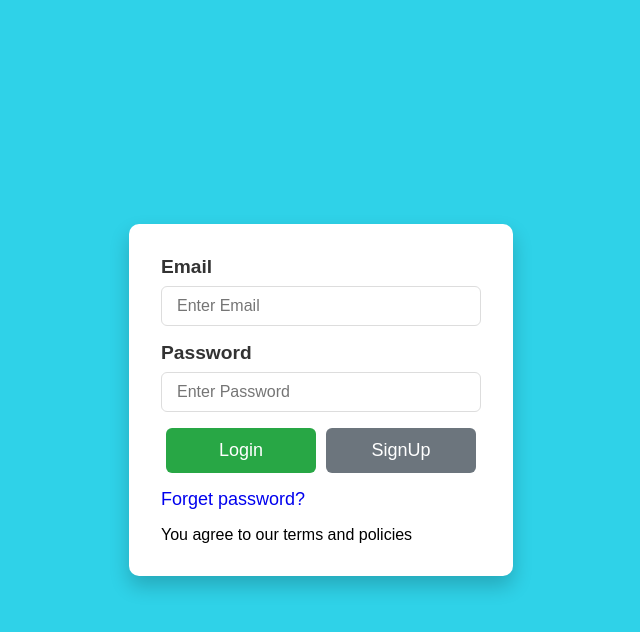
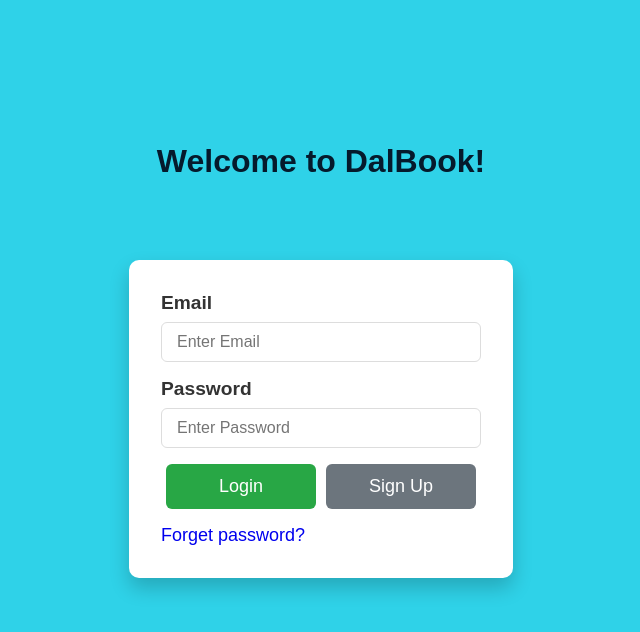
Before and after one commit to jacobismaeldomingo/DalBook, a React (Create React App) app in the folder frontend/: page /login in a window 1280 px wide. Shown: the top 632 px of the page, without its empty margins (319-959 px from the left). Built offline with nearby package versions, Linux system fonts and the light colour scheme.

Commit message:
feat: add Title on the Login page

```diff
--- a/frontend/src/components/authentication/Login.css
+++ b/frontend/src/components/authentication/Login.css
@@ -8,8 +8,13 @@
   background-color: #2fd2e8;
 }
 
+.app-title {
+  color: #051a2c;
+}
+
 .d-flex {
   display: flex;
+  flex-direction: column;
 }
 
 .vh-100 {
@@ -25,11 +30,11 @@
 }
 
 .bg-primary {
-  background-color: #2fd2e8 !important;
+  background-color: #2fd2e8;
 }
 
 .bg-white {
-  background-color: #ffffff !important;
+  background-color: #ffffff;
 }
 
 .w-25 {
@@ -54,6 +59,16 @@
 }
 
 .signup-form > div {
+  margin-bottom: 1rem;
+}
+
+.login-form {
+  display: flex;
+  flex-direction: column;
+}
+
+.email-form,
+.password-form {
   margin-bottom: 1rem;
 }
 
@@ -155,6 +170,7 @@
 
 .forget-password {
   font-size: large;
+  padding-top: 1rem;
 }
 
 .forget-password > a {
--- a/frontend/src/components/authentication/Login.js
+++ b/frontend/src/components/authentication/Login.js
@@ -96,10 +96,13 @@ function Login() {
   // }
 
   return (
-    <div className="d-flex vh-100 justify-content-center align-items-center bg-primary login-page">
+    <div className="d-flex vh-100 justify-content-center align-items-center login-page">
+      <div className="app-title">
+        <h1>Welcome to DalBook!</h1>
+      </div>
       <div className="p-3 bg-white w-25">
-        <form onSubmit={handleSubmit} className="signup-form">
-          <div>
+        <form onSubmit={handleSubmit} className="login-form">
+          <div className="email-form">
             <label htmlFor="email" className="label-name">
               Email
             </label>
@@ -113,7 +116,7 @@ function Login() {
             {errors.email && <p className="text-danger">{errors.email}</p>}
           </div>
 
-          <div>
+          <div className="password-form">
             <label htmlFor="password" className="label-name">
               Password
             </label>
@@ -141,14 +144,13 @@ function Login() {
                 location.pathname === "/signup" ? "btn-success" : "btn-default"
               } text-decoration-none`}
             >
-              SignUp
+              Sign Up
             </Link>
           </div>
 
           <div className="forget-password">
             <Link to="/forgotPassword">Forget password?</Link>
           </div>
-          <p className="mt-3">You agree to our terms and policies</p>
         </form>
       </div>
     </div>
--- a/frontend/src/components/authentication/Signup.js
+++ b/frontend/src/components/authentication/Signup.js
@@ -193,7 +193,7 @@ const Signup = () => {
               }`}
               type="submit"
             >
-              Signup
+              Sign Up
             </button>
           </div>
 
```
